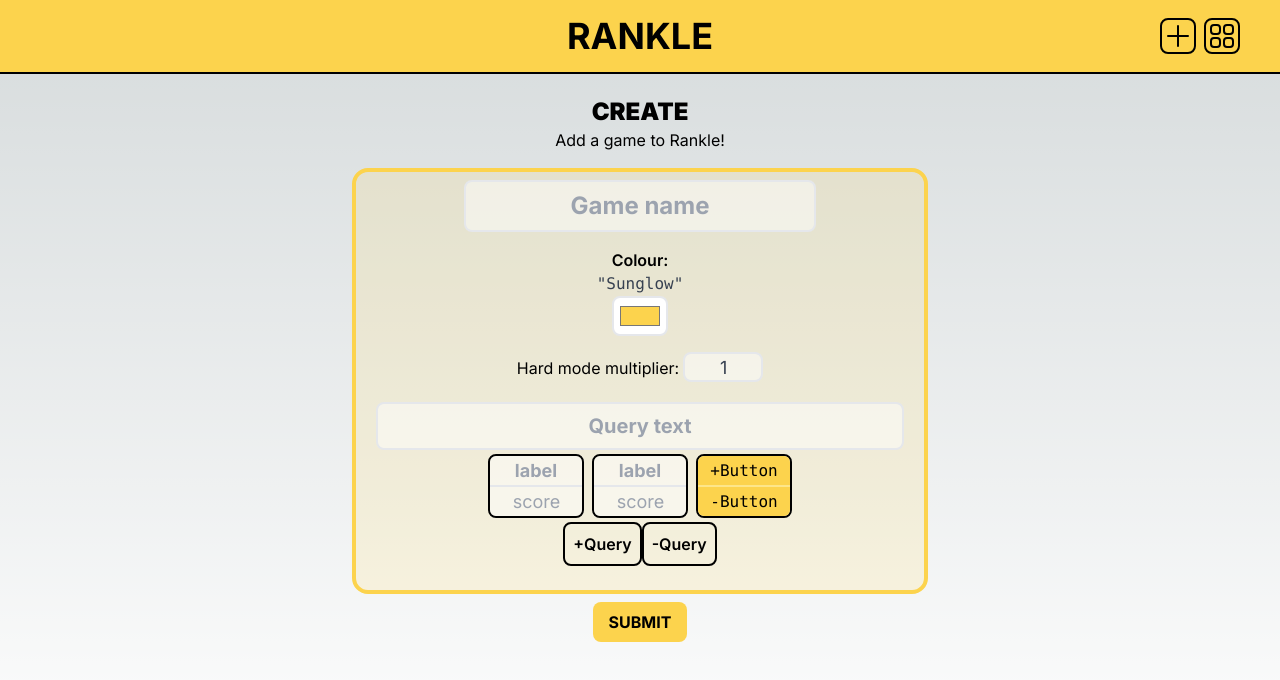
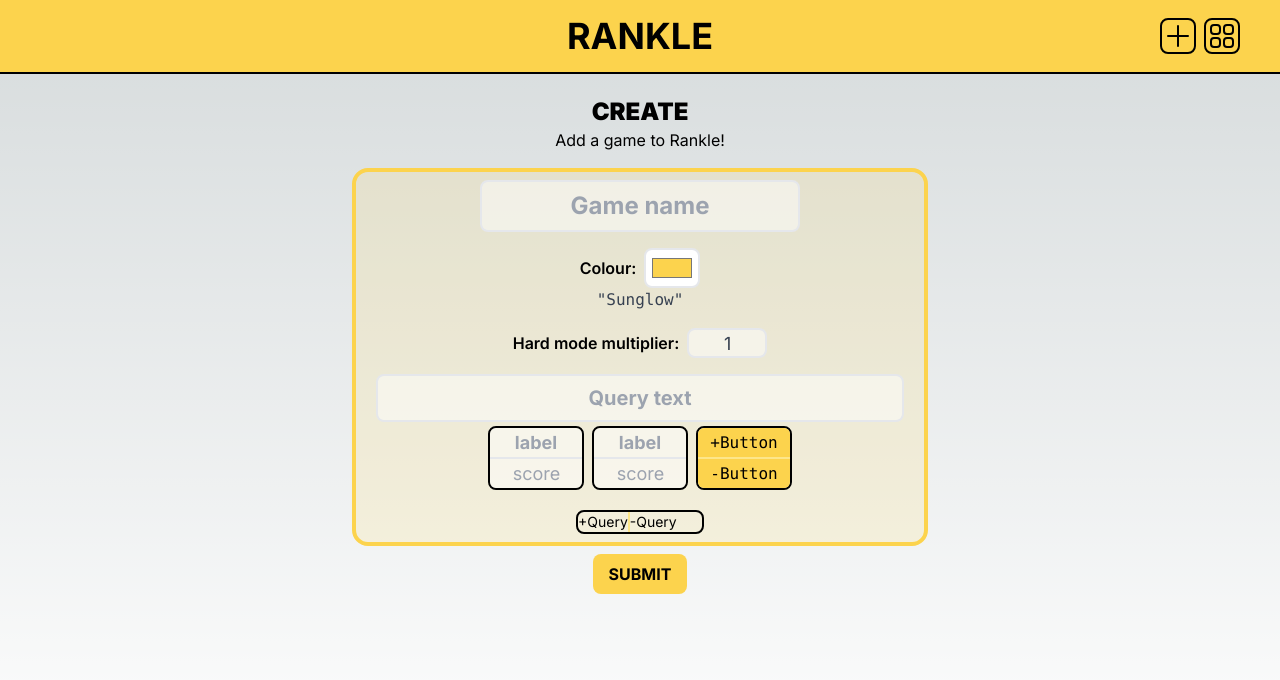
Before and after one commit to br-Chan/Rankle, a Next.js app: page /games/create in a window 1280 px wide. Shown: the top 680 px of the page. Built offline with nearby package versions, Linux system fonts and the light colour scheme; no server answers; a web font is replaced by a local one.

Commit message:
refactor: make many CSS changes to the create form, including a start on improving the +/- query buttons, changing the layout of the colour input section and standardising the spacing in between sections.

```diff
--- a/app/ui/games/buttonModuleForm.tsx
+++ b/app/ui/games/buttonModuleForm.tsx
@@ -34,7 +34,7 @@ export const ButtonModuleForm = ({
             <input
                 type="text"
                 id="queryText"
-                className="px-1 py-2 border-2 rounded-lg outline-none bg-white bg-opacity-50 text-center text-xl font-bold focus:border-amber-500"
+                className="w-full px-1 py-2 border-2 rounded-lg outline-none bg-white bg-opacity-50 text-center text-xl font-bold focus:border-amber-500"
                 placeholder="Query text"
                 autoComplete="off"
                 onChange={(e) =>
--- a/app/ui/games/createForm.tsx
+++ b/app/ui/games/createForm.tsx
@@ -208,7 +208,7 @@ export const CreateForm = () => {
     return (
         <form onSubmit={handleSubmit} className="pt-4">
             <div
-                className="mb-2 h-full py-2 px-5 text-center transition-all duration-300 border-4 rounded-2xl"
+                className="flex flex-col items-center mb-2 h-full pt-2 px-5 text-center transition-all duration-300 border-4 rounded-2xl"
                 style={{
                     borderColor: `${formData.themeColor}`,
                     backgroundColor: `${formData.themeColor}25`,
@@ -219,7 +219,7 @@ export const CreateForm = () => {
                     <input
                         type="text"
                         id="gameName"
-                        className="w-4/6 px-3 py-2 border-2 rounded-lg outline-none bg-white bg-opacity-50 text-center text-2xl font-bold focus:border-amber-500"
+                        className="w-80 px-3 py-2 border-2 rounded-lg outline-none bg-white bg-opacity-50 text-center text-2xl font-bold focus:border-amber-500"
                         value={formData.gameName}
                         placeholder="Game name"
                         autoComplete="off"
@@ -235,10 +235,8 @@ export const CreateForm = () => {
                 {/* Theme color picker */}
                 <div className="mb-4">
                     <div>
-                        <div className="block font-semibold">Colour:</div>
-                        <label htmlFor="themeColor" className="block text-gray-700 font-mono">
-                            &quot;{formData.themeColorName}&quot;
-                        </label>
+                        <div className="flex items-center font-semibold space-x-2">
+                            <span>Colour: </span>
                             <input
                                 type="color"
                                 id="themeColor"
@@ -249,15 +247,19 @@ export const CreateForm = () => {
                                 }}
                             />
                         </div>
+                        <label htmlFor="themeColor" className="block text-gray-700 font-mono">
+                            &quot;{formData.themeColorName}&quot;
+                        </label>
+                    </div>
                 </div>
 
                 {/* Hard mode input */}
-                <div>
-                    Hard mode multiplier:
+                <div className="flex items-center mb-4 space-x-2">
+                    <span className="font-semibold">Hard mode multiplier:</span>
                     <input
                         type="number"
                         id="hardModeMultiplier"
-                        className="ml-1 mb-5 h-[30px] w-20 px-1 py-2 pl-5 border-2 rounded-lg outline-none bg-white bg-opacity-50 text-center text-lg text-gray-700 focus:border-amber-500"
+                        className="ml-1 h-[30px] w-20 px-1 py-2 pl-5 border-2 rounded-lg outline-none bg-white bg-opacity-50 text-center text-lg text-gray-700 focus:border-amber-500"
                         value={formData.hardModeMultiplier}
                         autoComplete="off"
                         min="1.0"
@@ -273,7 +275,7 @@ export const CreateForm = () => {
                 </div>
 
                 {/* Input module creation */}
-                <div className="flex flex-col justify-center text-center mb-4">
+                <div className="flex flex-col w-full mb-4 items-center text-center">
                     {formData.inputModuleForms.map((item, index) => (
                         <ButtonModuleForm
                             key={index}
@@ -295,24 +297,24 @@ export const CreateForm = () => {
                             }
                         />
                     ))}
+                </div>
 
-                    {/* Adding a button module */}
-                    <div>
+                {/* Add/remove a button module */}
+                <div className="group flex w-32 mb-2 text-sm border-2 border-black rounded-lg">
                     <input
                         type="button"
                         id="addInputModuleForm"
-                            className="w-fit py-2 px-2 text-black font-semibold transition-colors duration-300 border-2 border-black rounded-lg cursor-pointer"
+                        className="w-fit border-r-[1px] border-amber-200 transition-colors duration-300 cursor-pointer"
                         onClick={addInputModuleForm}
                         value="+Query"
                     />
                     <input
                         type="button"
                         id="removeInputModuleForm"
-                            className="w-fit py-2 px-2 text-black font-semibold transition-colors duration-300 border-2 border-black rounded-lg cursor-pointer"
+                        className="w-fit border-l-[1px] border-amber-200 transition-colors duration-300 cursor-pointer"
                         onClick={removeInputModuleForm}
                         value="-Query"
                     />
-                    </div>
                 </div>
             </div>
 
```
Lines whose indentation alone changed are shown as unchanged.
